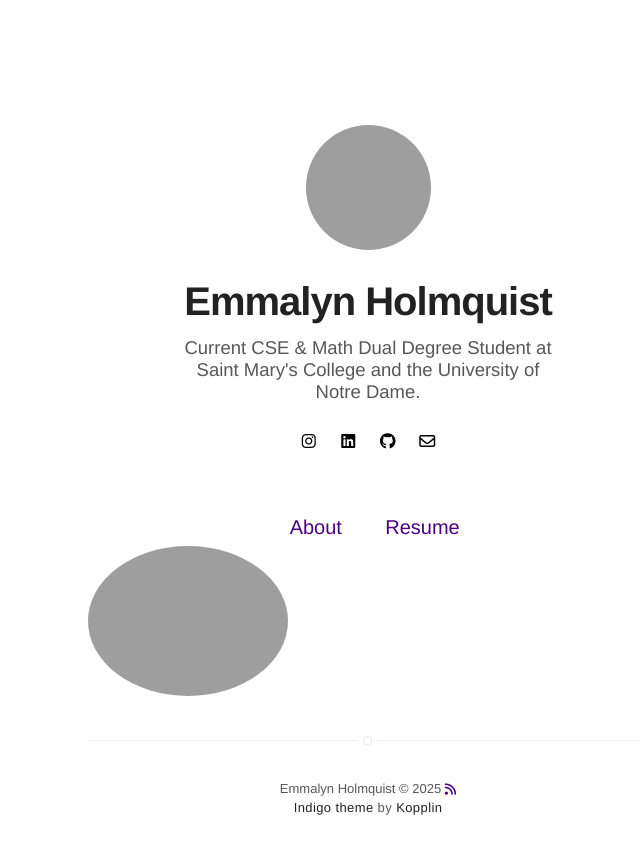
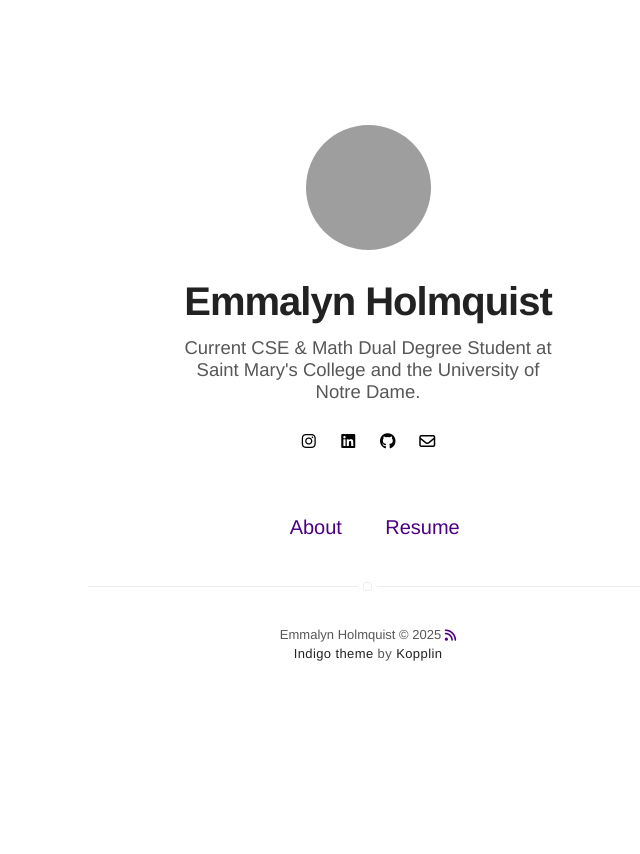
Before and after one commit to eholmquist01/eholmquist01.github.io, a Jekyll site: the page built from index.html, in a window 1280 px wide. Shown: the top 854 px of the page, without its empty margins (272-912 px from the left). Built offline with Jekyll 4.4.1, drawn with Linux system fonts in a browser that asks for light colours; nearby versions of some CDN libraries.

Commit message:
Update index.html

```diff
--- a/index.html
+++ b/index.html
@@ -2,5 +2,3 @@
 layout: page
 title: Home
 ---
-
-<img src="{% if site.external-image %}{{ site.picture }}{% else %}{{ site.url }}/{{ site.picture }}{% endif %}" alt="Profile Image" style="max-width: 200px; border-radius: 50%;">
```
